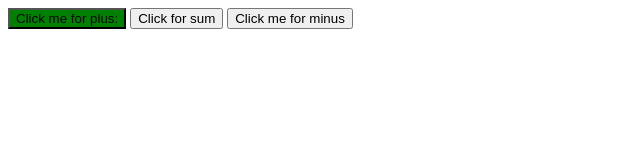
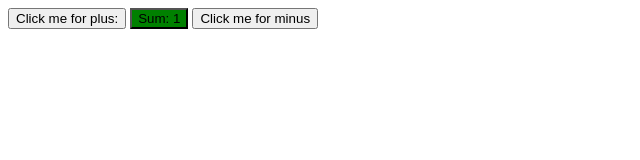
Before and after one commit to MyNovikov/for-git, a plain HTML site: page index.html in a window 1280 px wide. Both pictures are taken after a click on the button "Click me for plus". Shown: the whole page, without its empty margins (0-640 px from the left). Drawn offline with Linux system fonts and the light colour scheme.

Commit message:
fix button click logic

```diff
--- a/index.html
+++ b/index.html
@@ -9,7 +9,7 @@
 <body>
 
     <button name="mainButton" onclick="oneClickButton(this)">Click me for plus</button>
-    <button name="mainButtonsum" onclick="oneClickButtonsum(this)">Click for sum</button>
+    <button name="mainButtonsum" id="centerbutton">Click for sum</button>
     <button name="mainButtonminus" onclick="oneClickButtonminus(this)">Click me for minus</button>
     <script src="js/main.js"></script>
     <script>
--- a/js/main.js
+++ b/js/main.js
@@ -2,19 +2,21 @@ let counter=0;
 function oneClickButton(element){
     counter++;
     element.innerHTML="Click me for plus: ";
-    element.style.background="green"
     console.log((counter));
+    changeMainButton();
 }
 function oneClickButtonminus(element){
     counter--;
     element.innerHTML="Click me for minus: ";
-    element.style.background="green"
     console.log((counter));
+    changeMainButton();
     }
-function oneClickButtonsum(element){
-    element.style.background="green";
-    if (counter>=10){(element.style.background="red")};
-    if (counter<=10){(element.style.background="blue")+(element.style.color="white")};
-    if (counter<=0){(element.innerHTML="Sum: "+counter)};//это юзлес строка я знаю, это была попытка сделать другое.
-    element.innerHTML="Sum: "+counter
+function changeMainButton(){
+    const button = document.getElementById("centerbutton")
+    button.innerHTML=`Sum: ${counter}`
+    button.style.background="green";
+    if (counter>=10){
+        (button.style.background="red")};
+    if (counter<=-10){
+        (button.style.background="blue")+(button.style.color="white")};
 }
```
